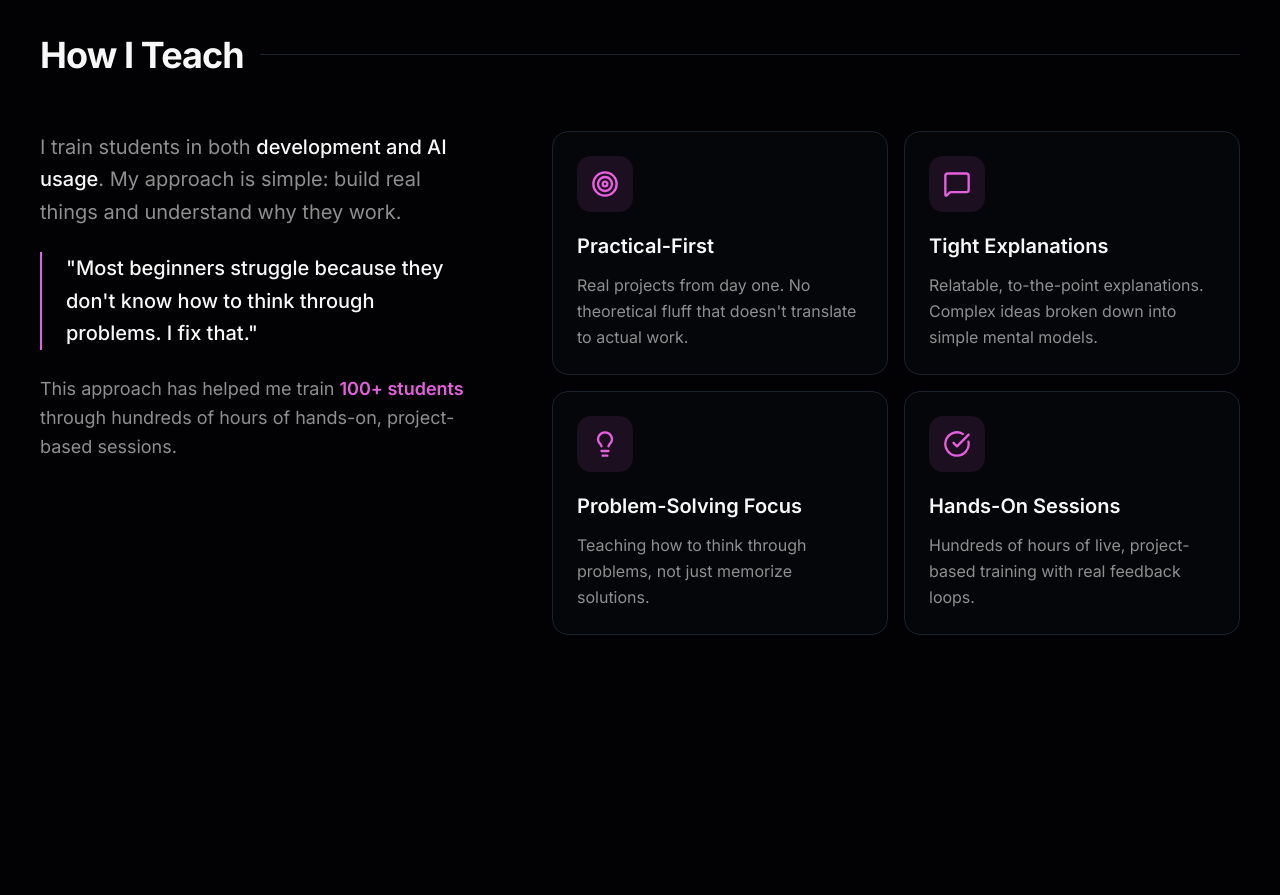
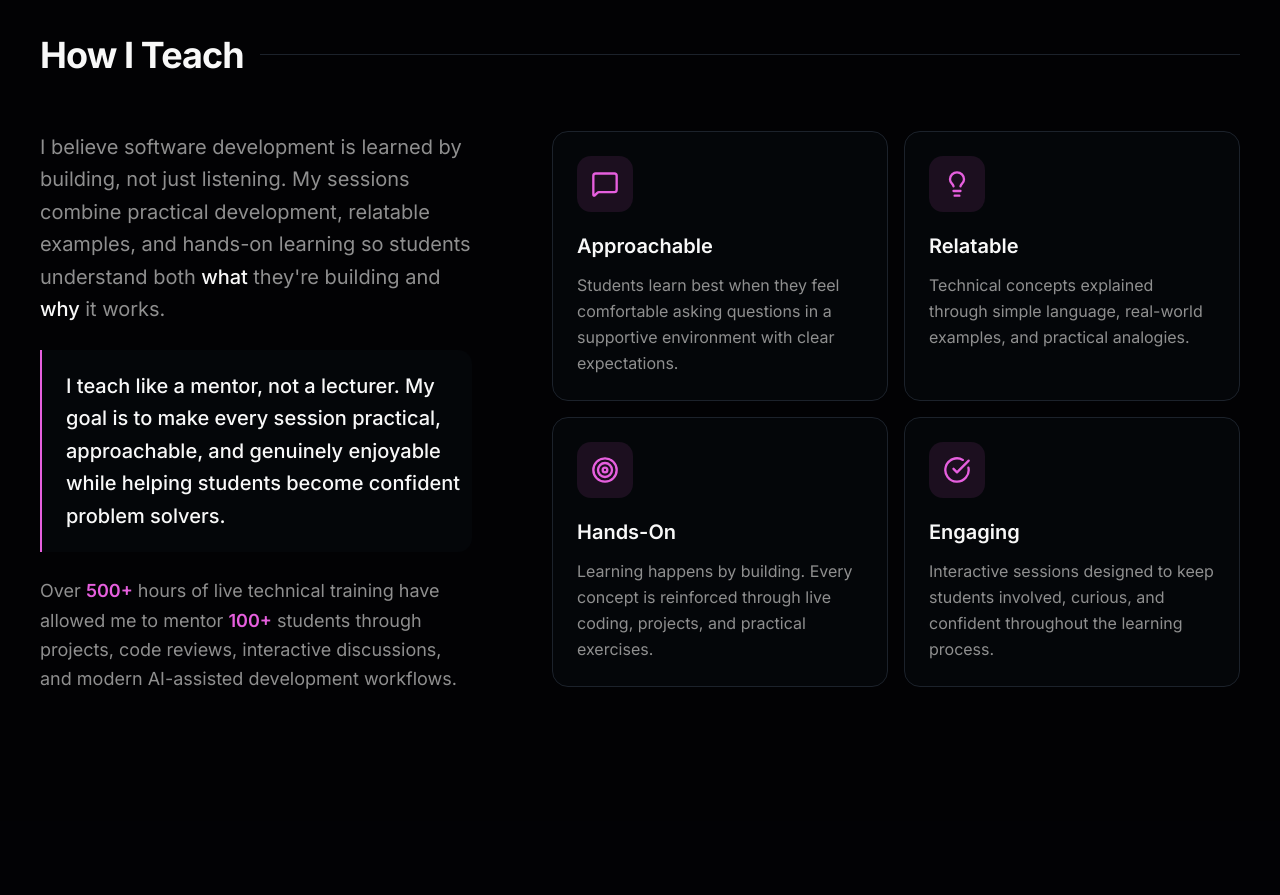
Before and after one commit to sameerkhan2003a/Portfolio, a Next.js app: page / in a window 1280 px wide. Shown: the part 6400-7295 px from the top of the page. Built offline with nearby package versions, Linux system fonts and the light colour scheme.

Commit message:
Refactor teaching section with updated icons and titles

```diff
--- a/components/sections/teaching.tsx
+++ b/components/sections/teaching.tsx
@@ -1,31 +1,36 @@
 "use client"
 
-import { Target, MessageSquare, Lightbulb, CheckCircle } from "lucide-react"
+import {
+  MessageSquare,
+  Lightbulb,
+  Target,
+  CheckCircle,
+} from "lucide-react"
 
 const teachingApproach = [
   {
-    icon: Target,
-    title: "Practical-First",
+    icon: MessageSquare,
+    title: "Approachable",
     description:
-      "Real projects from day one. No theoretical fluff that doesn't translate to actual work.",
-  },
-  {
-    icon: MessageSquare,
-    title: "Tight Explanations",
-    description:
-      "Relatable, to-the-point explanations. Complex ideas broken down into simple mental models.",
+      "Students learn best when they feel comfortable asking questions in a supportive environment with clear expectations.",
   },
   {
     icon: Lightbulb,
-    title: "Problem-Solving Focus",
+    title: "Relatable",
     description:
-      "Teaching how to think through problems, not just memorize solutions.",
+      "Technical concepts explained through simple language, real-world examples, and practical analogies.",
+  },
+  {
+    icon: Target,
+    title: "Hands-On",
+    description:
+      "Learning happens by building. Every concept is reinforced through live coding, projects, and practical exercises.",
   },
   {
     icon: CheckCircle,
-    title: "Hands-On Sessions",
+    title: "Engaging",
     description:
-      "Hundreds of hours of live, project-based training with real feedback loops.",
+      "Interactive sessions designed to keep students involved, curious, and confident throughout the learning process.",
   },
 ]
 
@@ -33,40 +38,48 @@ export function TeachingSection() {
   return (
     <section className="py-16 sm:py-20 lg:py-28 xl:py-32">
       <div className="mx-auto w-full max-w-7xl px-4 sm:px-6 lg:px-8 xl:px-10">
-        {/* Section Header */}
+
+        {/* Header */}
         <div className="mb-10 flex items-center gap-3 sm:gap-4 lg:mb-14">
           <h2 className="text-2xl font-bold tracking-tight sm:text-3xl lg:text-4xl">
             How I Teach
           </h2>
+
           <div className="h-px flex-1 bg-border" />
         </div>
 
         <div className="grid items-start gap-12 lg:grid-cols-5 lg:gap-16 xl:gap-20">
+
           {/* Left */}
           <div className="space-y-6 lg:col-span-2">
-            <p className="max-w-xl text-base leading-relaxed text-muted-foreground sm:text-lg lg:text-xl">
-              I train students in both{" "}
-              <span className="font-medium text-foreground">
-                development and AI usage
-              </span>
-              . My approach is simple: build real things and understand why
-              they work.
+
+            <p className="text-base leading-relaxed text-muted-foreground sm:text-lg lg:text-xl">
+              I believe software development is learned by building, not just
+              listening. My sessions combine practical development, relatable
+              examples, and hands-on learning so students understand both
+              <span className="font-medium text-foreground"> what </span>
+              they're building and
+              <span className="font-medium text-foreground"> why </span>
+              it works.
             </p>
 
-            <blockquote className="border-l-2 border-primary pl-5 sm:pl-6">
+            <div className="rounded-r-xl border-l-2 border-primary bg-card py-5 pl-5 sm:pl-6">
               <p className="text-base font-medium leading-relaxed text-foreground sm:text-lg lg:text-xl">
-                &quot;Most beginners struggle because they don't know how to
-                think through problems. I fix that.&quot;
+                I teach like a mentor, not a lecturer. My goal is to make every
+                session practical, approachable, and genuinely enjoyable while
+                helping students become confident problem solvers.
               </p>
-            </blockquote>
+            </div>
 
-            <p className="max-w-xl text-base leading-relaxed text-muted-foreground sm:text-lg">
-              This approach has helped me train{" "}
-              <span className="font-semibold text-primary">
-                100+ students
-              </span>{" "}
-              through hundreds of hours of hands-on, project-based sessions.
+            <p className="text-base leading-relaxed text-muted-foreground sm:text-lg">
+              Over{" "}
+              <span className="font-semibold text-primary">500+</span> hours of
+              live technical training have allowed me to mentor{" "}
+              <span className="font-semibold text-primary">100+</span> students
+              through projects, code reviews, interactive discussions, and
+              modern AI-assisted development workflows.
             </p>
+
           </div>
 
           {/* Right */}
@@ -74,22 +87,23 @@ export function TeachingSection() {
             {teachingApproach.map((item) => (
               <div
                 key={item.title}
-                className="group rounded-2xl border border-border bg-card p-5 transition-all duration-300 hover:-translate-y-1 hover:border-primary/40 sm:p-6"
+                className="group rounded-2xl border border-border bg-card p-5 transition-all duration-300 hover:-translate-y-2 hover:border-primary/40 hover:shadow-xl hover:shadow-primary/10 sm:p-6"
               >
-                <div className="mb-5 flex h-12 w-12 items-center justify-center rounded-xl bg-primary/10 transition-colors group-hover:bg-primary/20 sm:h-14 sm:w-14">
-                  <item.icon className="h-6 w-6 text-primary sm:h-7 sm:w-7" />
+                <div className="mb-5 flex h-12 w-12 items-center justify-center rounded-xl bg-primary/10 transition-all duration-300 group-hover:scale-110 group-hover:bg-primary/20 sm:h-14 sm:w-14">
+                  <item.icon className="h-6 w-6 text-primary transition-transform duration-300 group-hover:rotate-3 sm:h-7 sm:w-7" />
                 </div>
 
-                <h3 className="mb-3 text-lg font-semibold text-foreground sm:text-xl">
+                <h3 className="mb-3 text-lg font-semibold text-foreground transition-colors duration-300 group-hover:text-primary sm:text-xl">
                   {item.title}
                 </h3>
 
-                <p className="text-sm leading-relaxed text-muted-foreground sm:text-base">
+                <p className="text-sm leading-relaxed text-muted-foreground transition-colors duration-300 group-hover:text-foreground sm:text-base">
                   {item.description}
                 </p>
               </div>
             ))}
           </div>
+
         </div>
       </div>
     </section>
```
